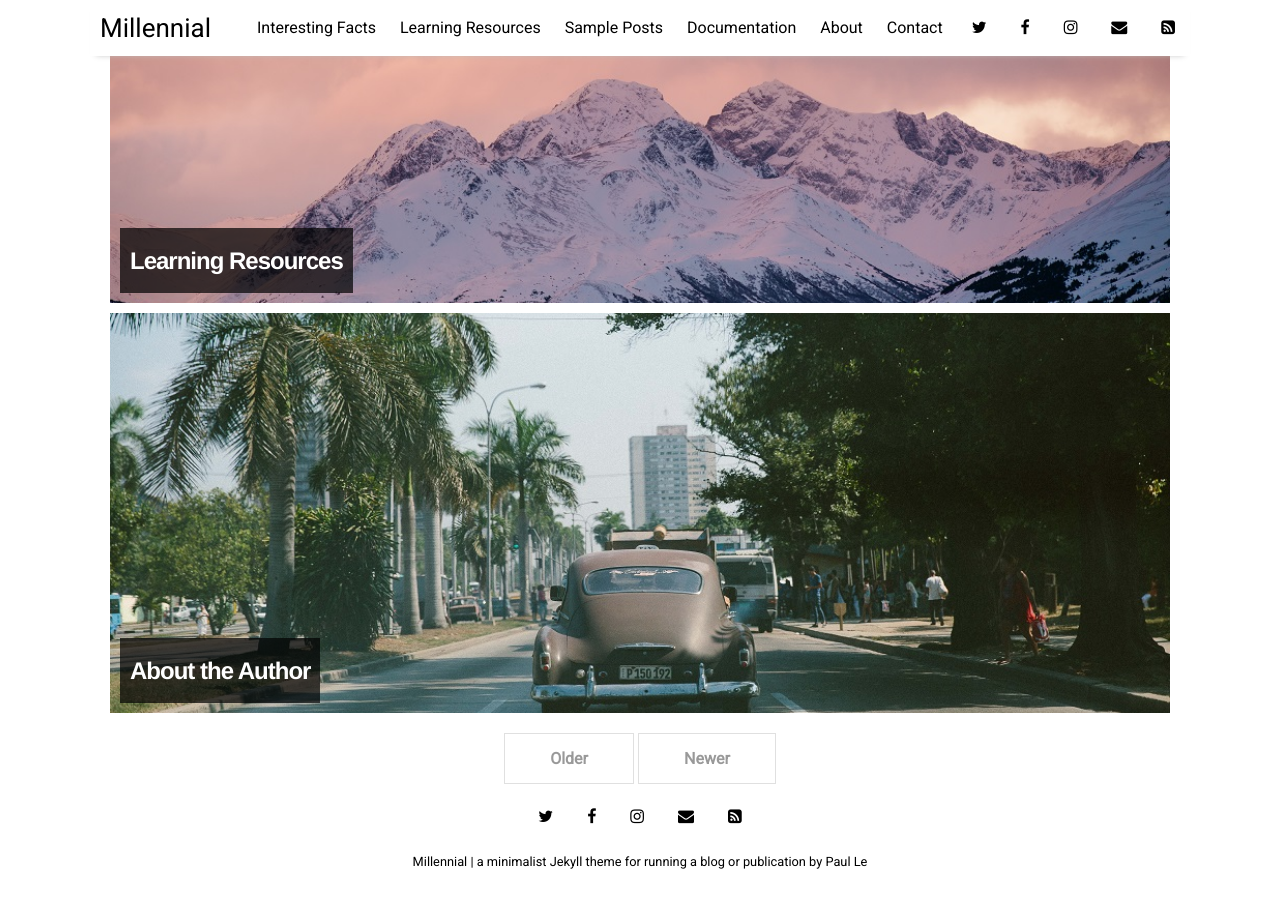
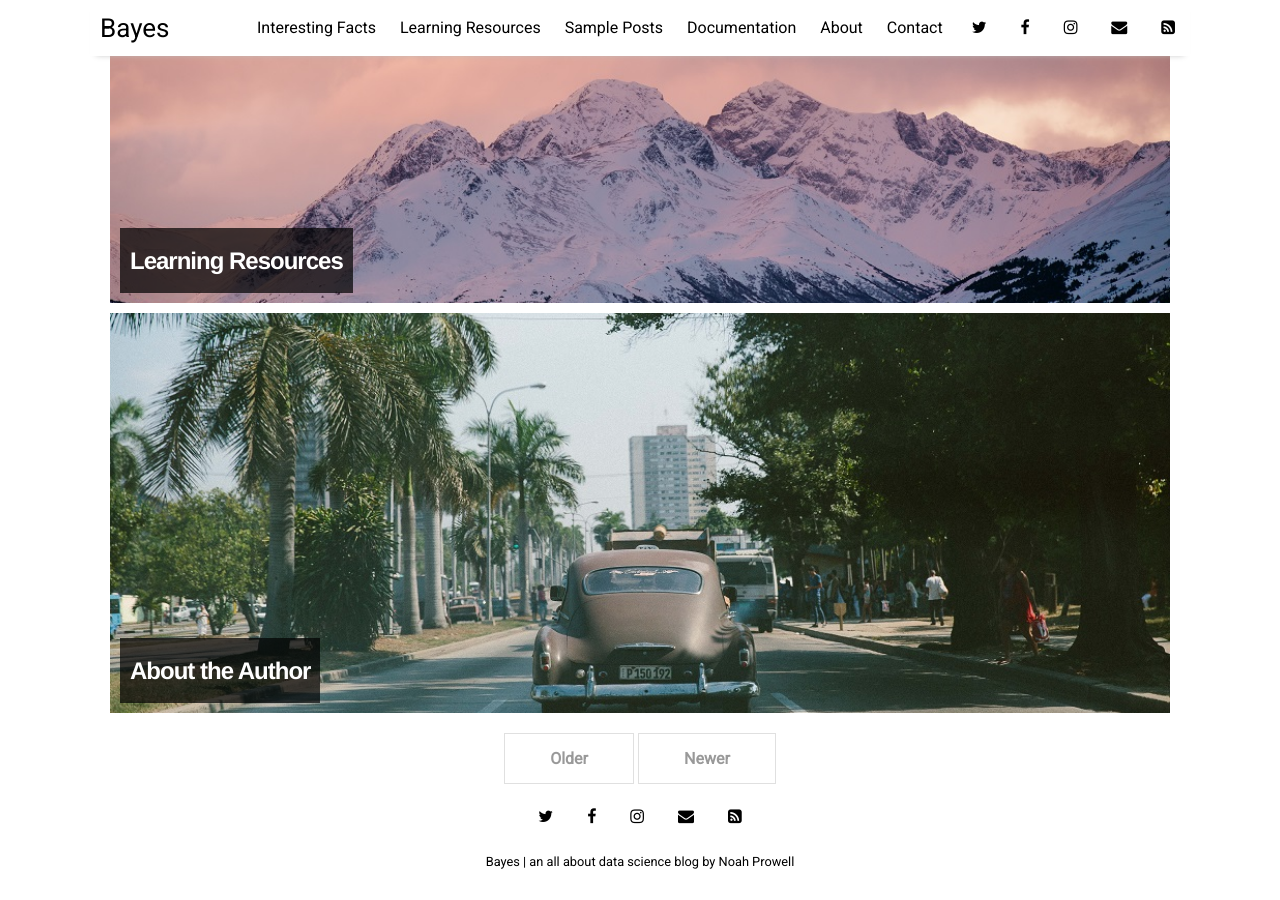
Before and after one commit to Noah-Prowell/art-of-data, a Jekyll site: the page built from index.html, in a window 1280 px wide and 900 px high, scrolled down 1398 px. Built offline with Jekyll 4.4.1, drawn with Linux system fonts in a browser that asks for light colours; nearby versions of some CDN libraries; the list of posts is cut into pages by our own code.

Commit message:
Update _config.yml

```diff
--- a/_config.yml
+++ b/_config.yml
@@ -10,9 +10,9 @@ permalink:           /:title
 plugins:             [jekyll-paginate, jekyll-sitemap, jekyll-feed, jekyll-seo-tag]
 
 # Customise atom feed settings (this is where Jekyll-Feed gets configuration information)
-title:		           "Millennial"
-description:	       "a minimalist Jekyll theme for running a blog or publication"
-author:              "Paul Le"
+title:		           "Bayes"
+description:	       "an all about data science blog"
+author:              "Noah Prowell"
 
 # RSS 2.0 can be used instead of Atom by uncommenting following two lines
 #feed:
```
